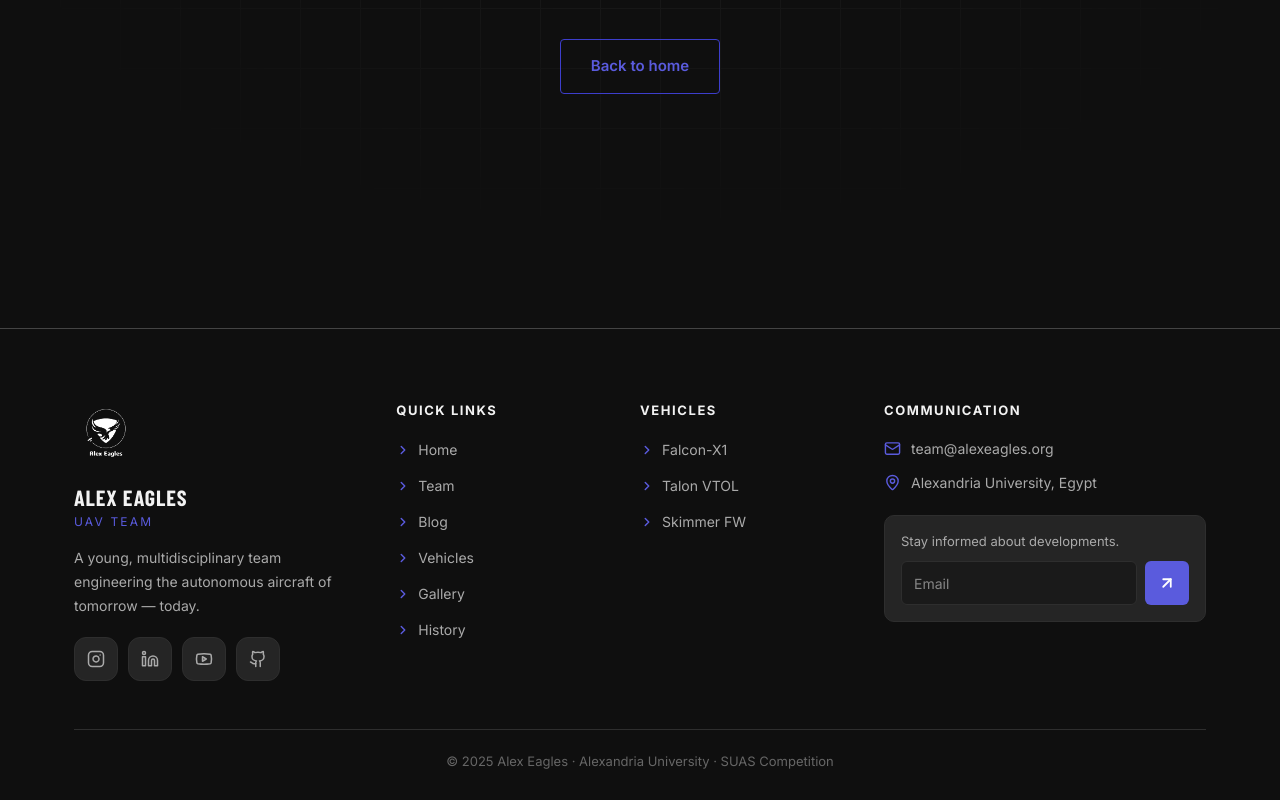
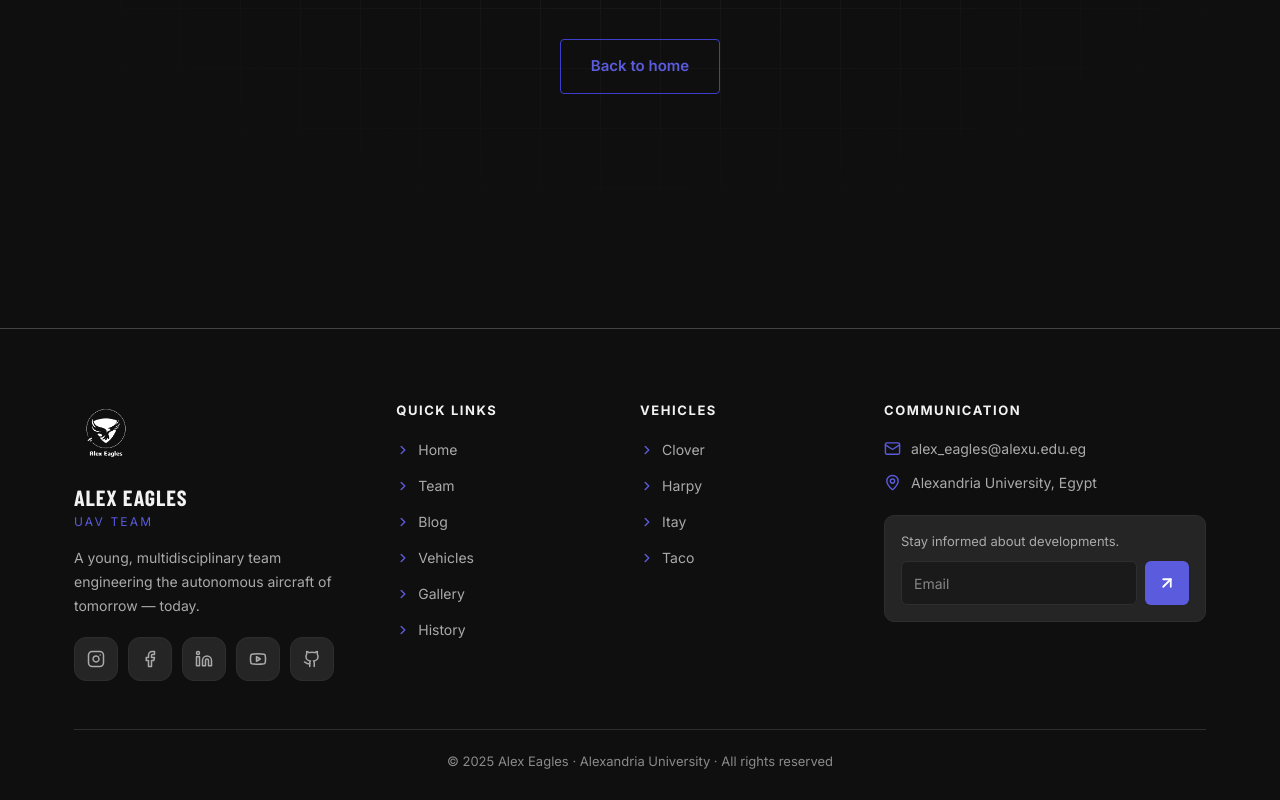
Before and after one commit to Alex-Eagles/alex-eagles-web, a React (Vite) app: page /vehicles in a window 1280 px wide. Shown: the part 472-1272 px from the top of the page. Built offline with nearby package versions, Linux system fonts and the light colour scheme; a web font is replaced by a local one.

Commit message:
changing colors to sara's options

```diff
--- a/index.html
+++ b/index.html
@@ -8,13 +8,13 @@
 <html lang="en" data-theme="dark">
   <head>
     <meta charset="UTF-8" />
-    <link rel="icon" type="image/svg+xml" href="/favicon.svg" />
+    <link rel="icon" type="image/png" href="/favicon-logo.ico" />
     <meta name="viewport" content="width=device-width, initial-scale=1.0" />
     <meta
       name="description"
-      content="Alex Eagles — Alexandria University's Unmanned Aerial Systems team engineering precision flight for the SUAS competition."
+      content="Alex Eagles — Alexandria University"
     />
-    <title>Alex Eagles · Alexandria University SUAS Team</title>
+    <title>Alex Eagles</title>
 
     <!-- Fonts: Barlow Condensed (display), Barlow (headings), Inter (body/UI), JetBrains Mono (specs). -->
     <link rel="preconnect" href="https://fonts.googleapis.com" />
--- a/src/components/layout/Footer.tsx
+++ b/src/components/layout/Footer.tsx
@@ -6,6 +6,7 @@ import {
   BRAND,
   CONTACT,
   NAV_LINKS,
+  NEWSLETTER_EMAIL,
   SOCIALS,
   VEHICLE_NAMES,
 } from "@/data/site";
@@ -80,20 +81,43 @@ export default function Footer() {
           <div>
             <ColumnHeading>Communication</ColumnHeading>
             <div className="flex flex-col gap-3.5 mb-[22px]">
-              <span className="inline-flex items-center gap-2.5 font-sans text-sm text-fg-muted">
+              <a
+                href={`mailto:${CONTACT.email}`}
+                className="inline-flex items-center gap-2.5 font-sans text-sm text-fg-muted transition-colors hover:text-fg"
+              >
                 <Mail size={17} className="text-brand-light" />
                 {CONTACT.email}
-              </span>
-              <span className="inline-flex items-center gap-2.5 font-sans text-sm text-fg-muted">
+              </a>
+              <a
+                href={CONTACT.mapsUrl}
+                target="_blank"
+                rel="noopener noreferrer"
+                className="inline-flex items-center gap-2.5 font-sans text-sm text-fg-muted transition-colors hover:text-fg"
+              >
                 <MapPin size={17} className="text-brand-light" />
                 {CONTACT.location}
-              </span>
+              </a>
             </div>
 
-            {/* Newsletter — presentational (wire to a real endpoint later). */}
+            {/* Newsletter — opens the visitor's mail client with a pre-written
+                "I'm interested" message addressed to the team (see NEWSLETTER_EMAIL
+                in site.ts). No backend needed. */}
             <form
               className="bg-elevated border border-border rounded-[10px] p-4"
-              onSubmit={(e) => e.preventDefault()}
+              onSubmit={(e) => {
+                e.preventDefault();
+                const input = e.currentTarget.elements.namedItem(
+                  "footer-email",
+                ) as HTMLInputElement | null;
+                const email = input?.value.trim();
+                if (!email) return;
+                const subject = encodeURIComponent(NEWSLETTER_EMAIL.subject);
+                const body = encodeURIComponent(
+                  NEWSLETTER_EMAIL.body.replace("{email}", email),
+                );
+                window.location.href = `mailto:${CONTACT.email}?subject=${subject}&body=${body}`;
+                e.currentTarget.reset();
+              }}
             >
               <label
                 htmlFor="footer-email"
@@ -104,7 +128,9 @@ export default function Footer() {
               <div className="flex gap-2">
                 <input
                   id="footer-email"
+                  name="footer-email"
                   type="email"
+                  required
                   placeholder="Email"
                   className="flex-1 min-w-0 h-11 bg-surface border border-border rounded-md px-3 font-sans text-sm text-fg outline-none"
                 />
@@ -122,7 +148,7 @@ export default function Footer() {
 
         {/* Bottom bar */}
         <div className="mt-12 pt-[22px] border-t border-border text-center font-sans text-[13px] text-fg-subtle">
-          © 2025 Alex Eagles · Alexandria University · SUAS Competition
+          © 2025 Alex Eagles · Alexandria University · All rights reserved
         </div>
       </div>
     </footer>
--- a/src/components/sections/Hero.tsx
+++ b/src/components/sections/Hero.tsx
@@ -109,7 +109,7 @@ export default function Hero() {
           />
         </div>
 
-        <div className="eyebrow mb-4" style={{ color: "var(--brand-light)" }}>
+        <div className="eyebrow mb-4" style={{ color: "var(--eyebrow)" }}>
           SUAS Competition 2025
         </div>
 
--- a/src/data/site.ts
+++ b/src/data/site.ts
@@ -1,4 +1,5 @@
 import {
+  Facebook,
   Github,
   Instagram,
   Linkedin,
@@ -35,8 +36,31 @@ export const BRAND = {
 } as const;
 
 export const CONTACT = {
-  email: "team@alexeagles.org",
+  email: "alex_eagles@alexu.edu.eg",
   location: "Alexandria University, Egypt",
+  /** Google Maps link for the location line in the footer. */
+  mapsUrl: "https://maps.app.goo.gl/xop1aPn1M7CSjY4d6",
+} as const;
+
+/**
+ * The pre-written "I'm interested" message the footer newsletter form sends to
+ * the team. When a visitor submits their email, the form opens their mail client
+ * with this subject/body addressed to CONTACT.email — `{email}` is replaced with
+ * whatever the visitor typed. Edit the wording here to change the outgoing email.
+ */
+export const NEWSLETTER_EMAIL = {
+  subject: "New updates subscriber — interested in Alex Eagles",
+  body: [
+    "Hello Alex Eagles team,",
+    "",
+    "I came across your website and I'm interested in learning more about the",
+    "team. Please add me to your mailing list so I receive your constant updates,",
+    "news, and developments.",
+    "",
+    "My email address: {email}",
+    "",
+    "Thank you!",
+  ].join("\n"),
 } as const;
 
 export interface SocialLink {
@@ -47,11 +71,12 @@ export interface SocialLink {
 
 /** Footer social row. `Icon` is a lucide component rendered as <Icon />. */
 export const SOCIALS: SocialLink[] = [
-  { label: "Instagram", href: "#", Icon: Instagram },
-  { label: "LinkedIn", href: "#", Icon: Linkedin },
-  { label: "YouTube", href: "#", Icon: Youtube },
-  { label: "GitHub", href: "#", Icon: Github },
+  { label: "Instagram", href: "https://www.instagram.com/alex_eagles.aerodesign/", Icon: Instagram },
+  { label: "Facebook", href: "https://www.facebook.com/alexeagles2015/", Icon: Facebook },
+  { label: "LinkedIn", href: "https://www.linkedin.com/company/alex-eagles-aero-design/posts/?feedView=all", Icon: Linkedin },
+  { label: "YouTube", href: "https://www.youtube.com/@AlexEagles.aerodesign", Icon: Youtube },
+  { label: "GitHub", href: "https://github.com/Alex-Eagles", Icon: Github },
 ];
 
 /** Vehicle names surfaced in the footer (full data lives with the Vehicles page). */
-export const VEHICLE_NAMES: string[] = ["Falcon-X1", "Talon VTOL", "Skimmer FW"];
+export const VEHICLE_NAMES: string[] = ["Clover","Harpy", "Itay", "Taco" ];
--- a/src/styles/global.css
+++ b/src/styles/global.css
@@ -175,7 +175,7 @@
     font-weight: 600;
     letter-spacing: var(--tracking-caps);
     text-transform: uppercase;
-    color: var(--brand-light);
+    color: var(--eyebrow);
   }
 
   /* Constrains body copy to a readable measure (45–90 chars). */
--- a/src/styles/theme.css
+++ b/src/styles/theme.css
@@ -103,7 +103,7 @@
   --bg-primary: #0f0f0f; /* page background                     */
   --bg-surface: #1a1a1a; /* section backgrounds                 */
   --bg-elevated: #252525; /* cards, modals, elevated elements    */
-  --bg-glass: rgba(26, 26, 26, 0.6); /* glassmorphic overlays (navbar etc.) */
+  --bg-glass: rgba(26, 26, 26, 0.4); /* glassmorphic overlays (navbar etc.) */
   --canvas: #1a1a1a; /* alias: section canvas behind cards   */
   --card: #1a1a1a; /* the card surface itself             */
 
@@ -112,11 +112,12 @@
   --brand-light: #5a5bdd; /* hover / active                      */
   --brand-dark: #242599; /* deepest brand (pressed / gradients) */
   --brand-glow: rgba(61, 62, 204, 0.25); /* glow behind brand elements     */
+  --eyebrow: #7a7bea; /* section kicker label — lighter than brand-light to clear AA on dark */
 
   /* Text */
   --text-primary: #f2f2f2;
   --text-secondary: #aaaaaa;
-  --text-muted: #666666;
+  --text-muted: #8a8a8a; /* subtle tier — lifted from #666 to clear AA (was 3:1) */
 
   /* Borders */
   --border-subtle: #2e2e2e;
@@ -145,7 +146,7 @@
   --bg-primary: #e8e8f9; /* page background (map bg-tertiary)     */
   --bg-surface: #ffffff; /* section / content background         */
   --bg-elevated: #f3f3fd; /* cards (map bg-secondary)             */
-  --bg-glass: rgba(255, 255, 255, 0.75);
+  --bg-glass: rgba(255, 255, 255, 0.4);
   --canvas: #f3f3fd; /* section canvas behind cards          */
   --card: #ffffff; /* white cards for light-mode contrast   */
 
@@ -153,10 +154,11 @@
   --brand-light: #3d3ecc; /* lighter brand for hover / accents    */
   --brand-dark: #1a1b72; /* deepest brand (pressed / gradients)  */
   --brand-glow: rgba(36, 37, 153, 0.12);
+  --eyebrow: #3d3ecc; /* section kicker — unchanged in light (already clears AA at 6.3:1) */
 
   --text-primary: #111128; /* near-black indigo text               */
   --text-secondary: #4a4a7a;
-  --text-muted: #9090ba;
+  --text-muted: #616191; /* subtle tier — darkened from #9090ba to clear AA (was 2.5:1) */
 
   --border-subtle: #d0d0ed;
   --border-solid: #b0b0d8;
```
Also changed, not shown: public/favicon-logo.png (added), 1 other file (tests, documents, lock files or other folders).
